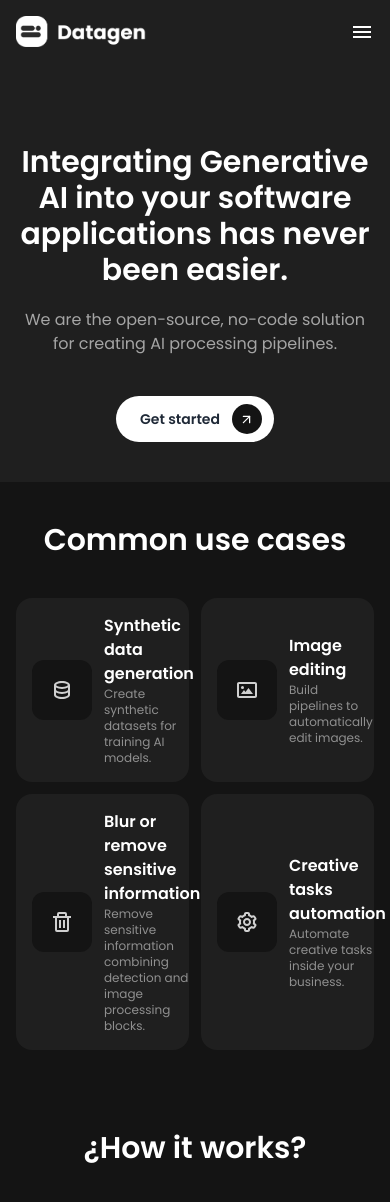
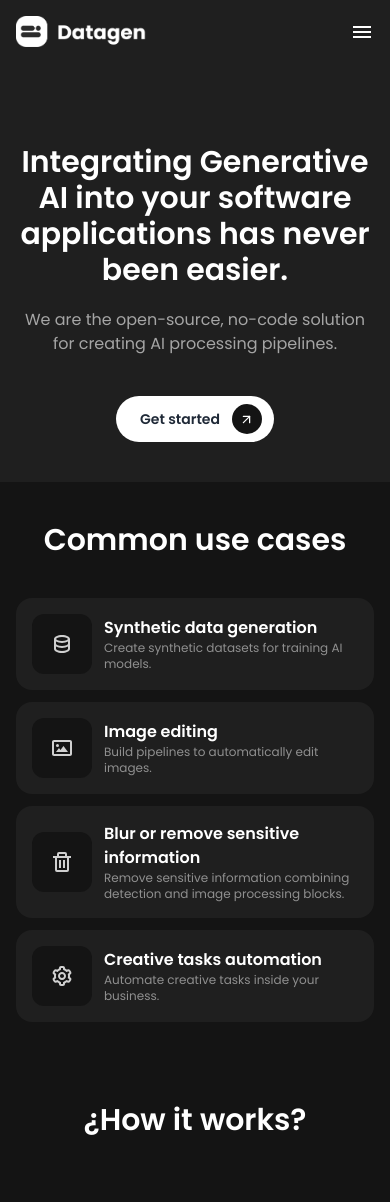
Before and after one commit to josericardopenase/datagen_landing, a Next.js app: page / in a window 390 px wide. Shown: the top 1202 px of the page. Built offline with nearby package versions, Linux system fonts and the light colour scheme.

Commit message:
finished landing

```diff
--- a/src/app/page.tsx
+++ b/src/app/page.tsx
@@ -72,7 +72,7 @@ export default function Home() {
                         gap-10
                      ">
                   <h1 className="text-3xl md:text-3xl text-light-100 font-semibold">Common use cases</h1>
-                  <div className="grid grid-cols-2 gap-3 w-full">
+                  <div className="grid lg:grid-cols-2 gap-3 w-full">
                       {
                           items.map((x) => (
                               <div className="w-full items-center flex bg-dark-700 p-4 gap-3  rounded-2xl cursor-pointer">
```
